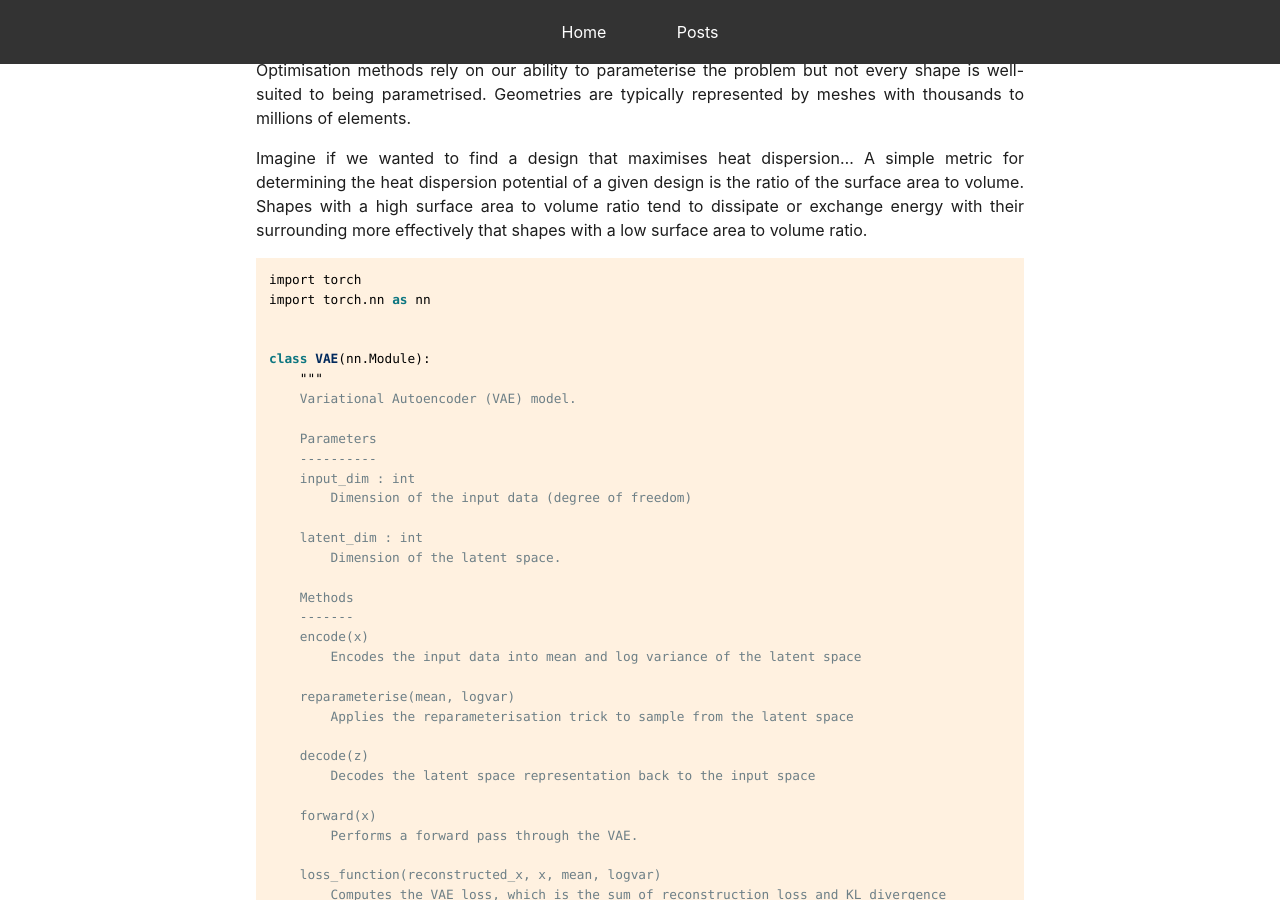
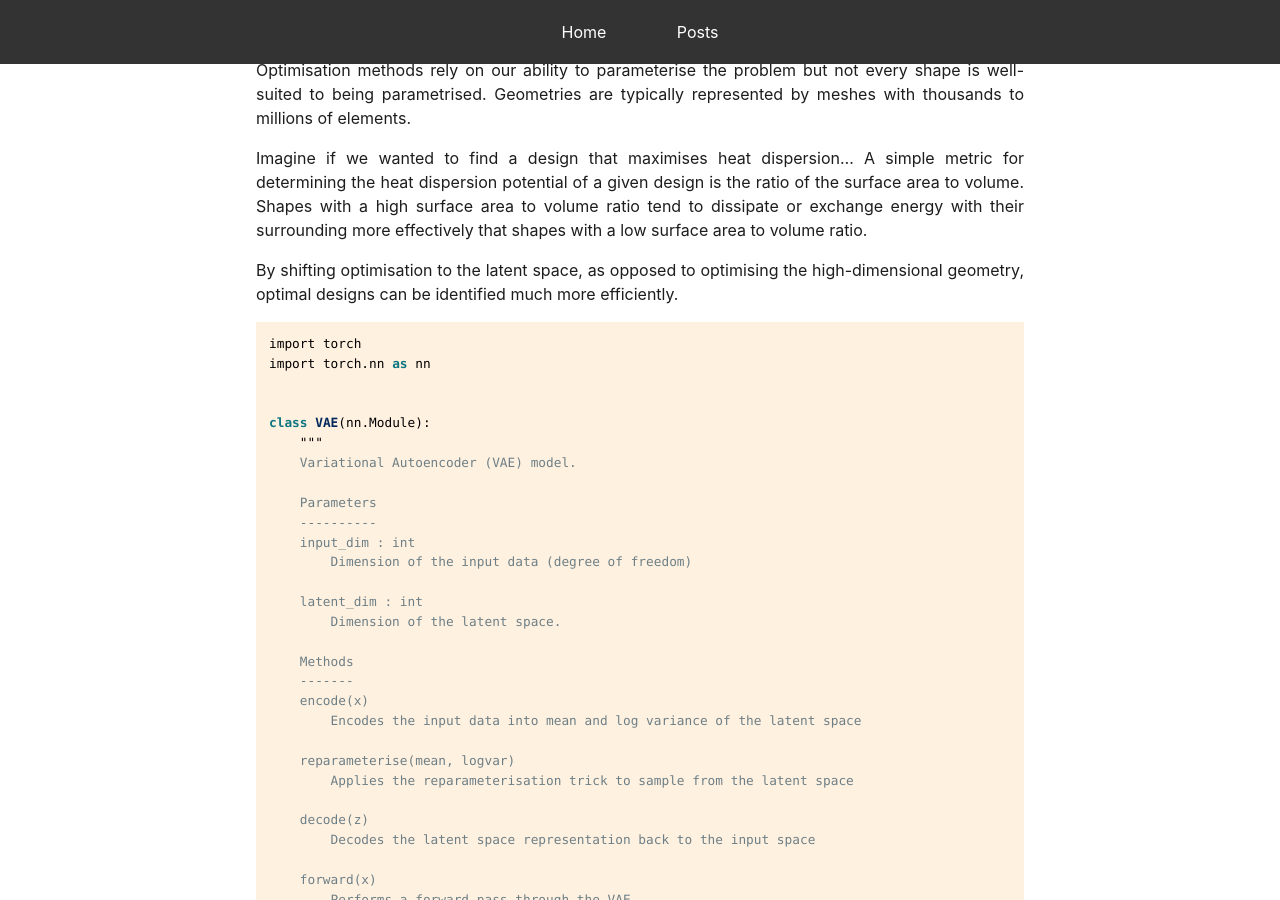
Before and after one commit to mark-hobbs/mark-hobbs.github.io, a Jekyll site: the page built from _posts/2025-01-20-autoencoders.md, in a window 1280 px wide and 900 px high, scrolled down 511 px. Built offline with Jekyll 4.4.1, drawn with Linux system fonts in a browser that asks for light colours.

Commit message:
General updates

````diff
--- a/_posts/2025-01-20-autoencoders.md
+++ b/_posts/2025-01-20-autoencoders.md
@@ -18,6 +18,8 @@ Two major factors that limit our ability to do engineering better are: (1) the c
 Optimisation methods rely on our ability to parameterise the problem but not every shape is well-suited to being parametrised. Geometries are typically represented by meshes with thousands to millions of elements.
 
 Imagine if we wanted to find a design that maximises heat dispersion... A simple metric for determining the heat dispersion potential of a given design is the ratio of the surface area to volume. Shapes with a high surface area to volume ratio tend to dissipate or exchange energy with their surrounding more effectively that shapes with a low surface area to volume ratio.
+
+By shifting optimisation to the latent space, as opposed to optimising the high-dimensional geometry, optimal designs can be identified much more efficiently.
 
 ```python
 import torch
````
